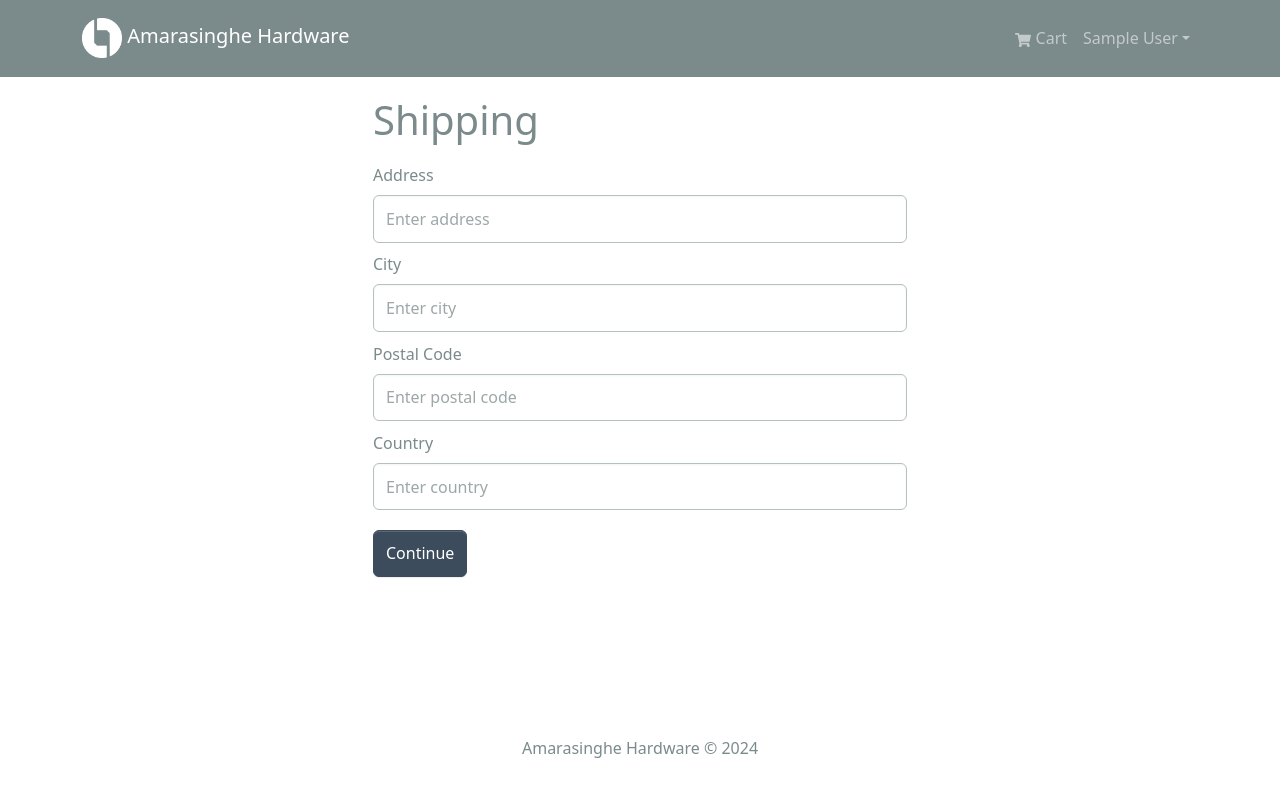
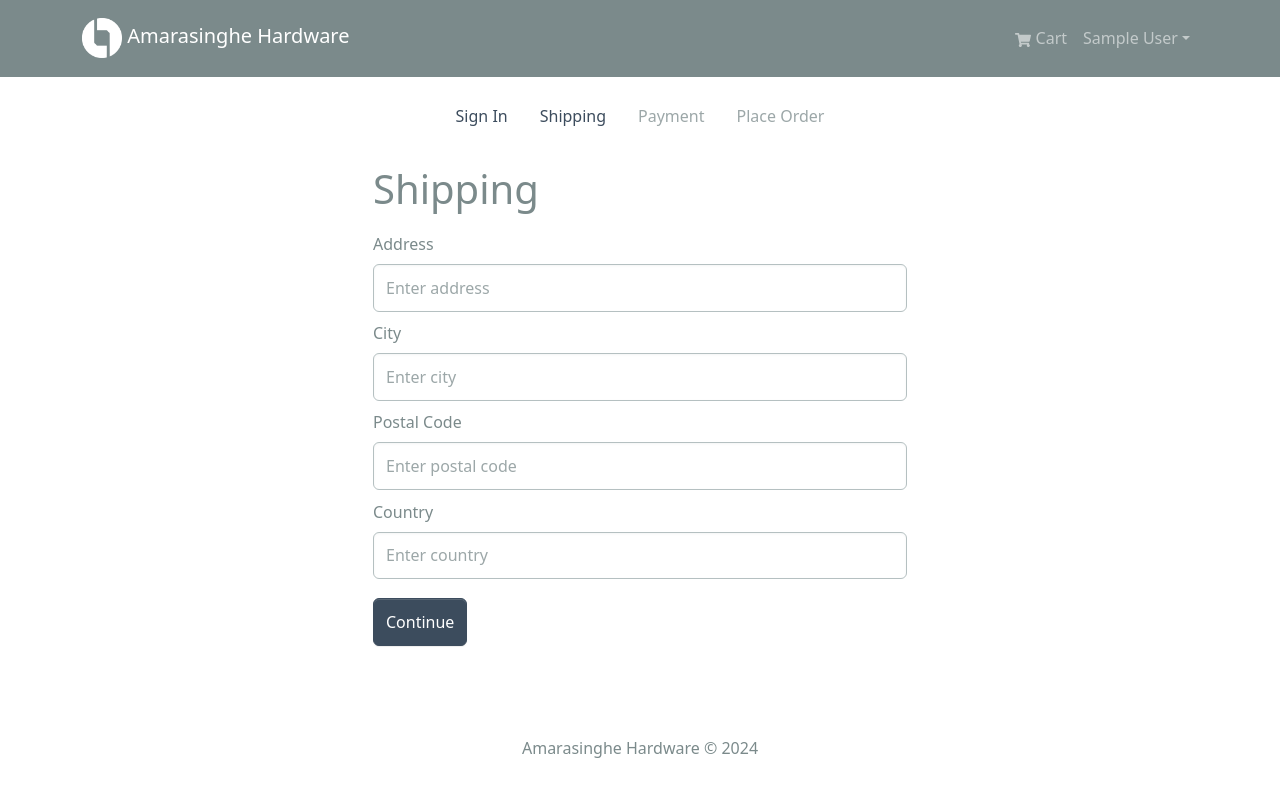
Before and after one commit to kanishkathennakoon/amarasinghe-hardware, a React (Create React App) app in the folder frontend/: page /shipping in a window 1280 px wide. Shown: the top 796 px of the page. Built offline with nearby package versions, Linux system fonts and the light colour scheme; sample sign-in values are in the browser's storage.

Commit message:
Implement Checkout Steps Component

```diff
--- /dev/null
+++ b/frontend/src/components/CheckoutSteps.jsx
@@ -0,0 +1,47 @@
+import { Nav } from "react-bootstrap";
+import { LinkContainer } from "react-router-bootstrap";
+
+const CheckoutSteps = ({ step1, step2, step3, step4 }) => {
+  return (
+    <Nav className="justify-content-center mb-4">
+      <Nav.Item>
+        {step1 ? (
+          <LinkContainer to="/login">
+            <Nav.Link>Sign In</Nav.Link>
+          </LinkContainer>
+        ) : (
+          <Nav.Link disabled>Sign In</Nav.Link>
+        )}
+      </Nav.Item>
+      <Nav.Item>
+        {step2 ? (
+          <LinkContainer to="/shipping">
+            <Nav.Link>Shipping</Nav.Link>
+          </LinkContainer>
+        ) : (
+          <Nav.Link disabled>Shipping</Nav.Link>
+        )}
+      </Nav.Item>
+      <Nav.Item>
+        {step3 ? (
+          <LinkContainer to="/payment">
+            <Nav.Link>Payment</Nav.Link>
+          </LinkContainer>
+        ) : (
+          <Nav.Link disabled>Payment</Nav.Link>
+        )}
+      </Nav.Item>
+      <Nav.Item>
+        {step4 ? (
+          <LinkContainer to="/placeorder">
+            <Nav.Link>Place Order</Nav.Link>
+          </LinkContainer>
+        ) : (
+          <Nav.Link disabled>Place Order</Nav.Link>
+        )}
+      </Nav.Item>
+    </Nav>
+  );
+};
+
+export default CheckoutSteps;
--- a/frontend/src/screens/ShippingScreen.jsx
+++ b/frontend/src/screens/ShippingScreen.jsx
@@ -4,6 +4,7 @@
 import { useNavigate } from "react-router-dom";
 import FormContainer from "../components/FormContainer";
 import { saveShippingAddress } from "../slices/cartSlice";
+import CheckoutSteps from "../components/CheckoutSteps";
 
 const ShippingScreen = () => {
   const cart = useSelector((state) => state.cart);
@@ -27,7 +28,10 @@
 
   return (
     <FormContainer>
+      <CheckoutSteps step1 step2 />
+
       <h1>Shipping</h1>
+
       <Form onSubmit={submitHandler}>
         <Form.Group controlId="address" className="my-2">
           <Form.Label>Address</Form.Label>
```
